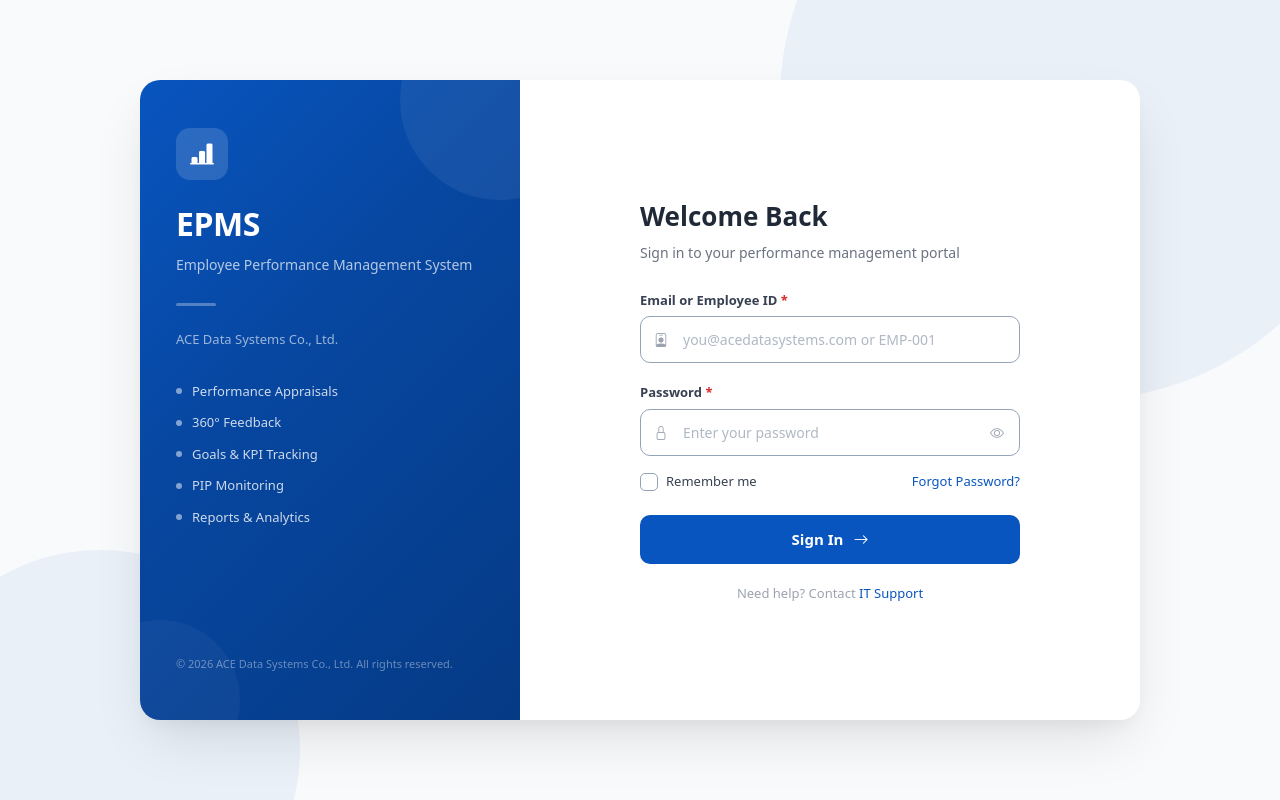
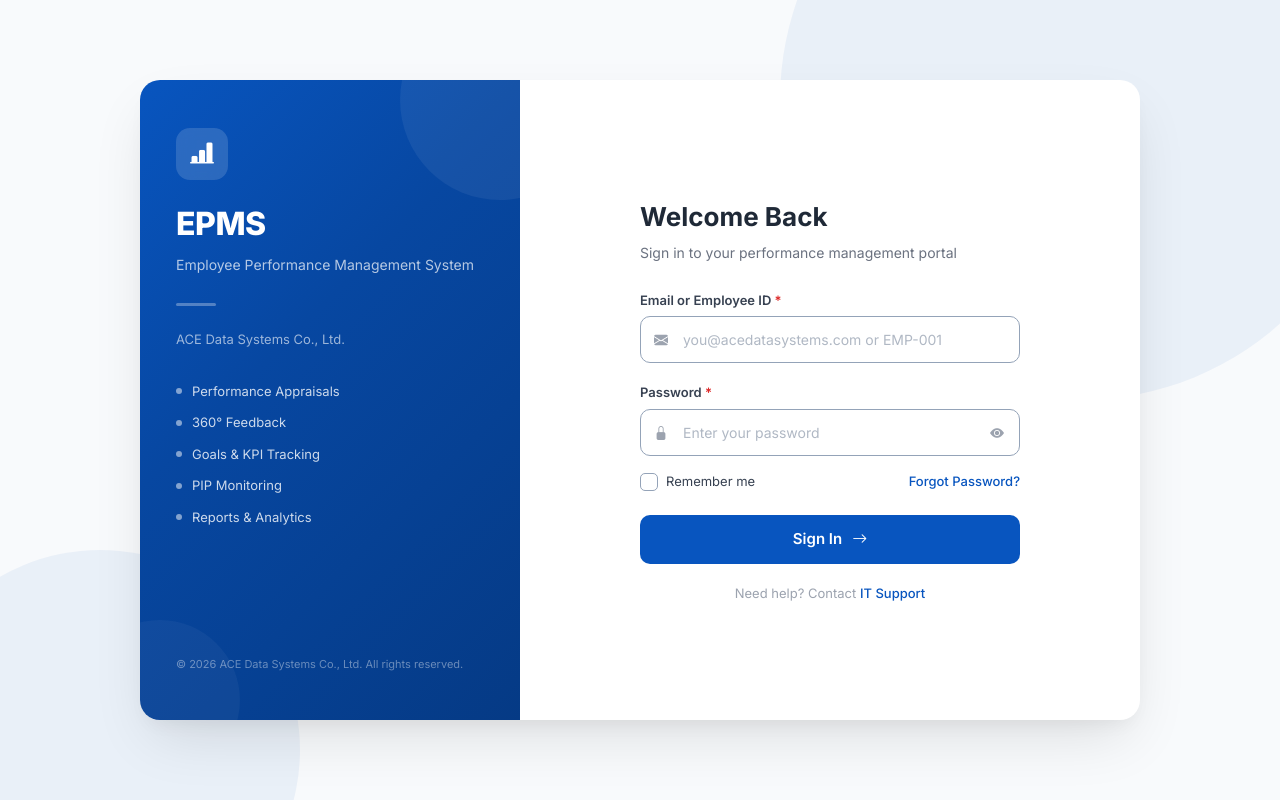
Before and after one commit to thaw98/employee-performance-management-system, a React (Vite) app in the folder frontend/: page /login in a window 1280 px wide. Built offline with nearby package versions, Linux system fonts and the light colour scheme; no server answers.

Commit message:
change font and icon

```diff
--- a/frontend/index.html
+++ b/frontend/index.html
@@ -5,6 +5,12 @@
     <link rel="icon" type="image/svg+xml" href="/favicon.svg" />
     <meta name="viewport" content="width=device-width, initial-scale=1.0" />
     <title>EPMS — Ace Data Systems Ltd.</title>
+    <link rel="preconnect" href="https://fonts.googleapis.com" />
+    <link rel="preconnect" href="https://fonts.gstatic.com" crossorigin />
+    <link
+      href="https://fonts.googleapis.com/css2?family=Inter:wght@400;500;600;700;800&display=swap"
+      rel="stylesheet"
+    />
   </head>
   <body>
     <div id="root"></div>
--- a/frontend/src/components/auth/LoginForm.tsx
+++ b/frontend/src/components/auth/LoginForm.tsx
@@ -73,7 +73,7 @@ export function LoginForm() {
 
       {alertMessage ? (
         <div className="epms-login-error" role="alert">
-          <i className="bi bi-exclamation-circle" aria-hidden />
+          <i className="bi bi-exclamation-circle-fill" aria-hidden />
           <span>{alertMessage}</span>
         </div>
       ) : null}
@@ -89,7 +89,7 @@ export function LoginForm() {
           </label>
           <div className="epms-login-input-wrapper">
             <span className="epms-login-input-icon">
-              <i className="bi bi-person-badge" aria-hidden />
+              <i className="bi bi-envelope-fill" aria-hidden />
             </span>
             <input
               id="identifier"
@@ -109,7 +109,7 @@ export function LoginForm() {
           </label>
           <div className="epms-login-input-wrapper">
             <span className="epms-login-input-icon">
-              <i className="bi bi-lock" aria-hidden />
+              <i className="bi bi-lock-fill" aria-hidden />
             </span>
             <input
               id="password"
@@ -128,7 +128,7 @@ export function LoginForm() {
               aria-label={showPassword ? 'Hide password' : 'Show password'}
             >
               <i
-                className={`bi ${showPassword ? 'bi-eye-slash' : 'bi-eye'}`}
+                className={`bi ${showPassword ? 'bi-eye-slash-fill' : 'bi-eye-fill'}`}
                 aria-hidden
               />
             </button>
--- a/frontend/src/index.css
+++ b/frontend/src/index.css
@@ -5,11 +5,7 @@
 body {
   margin: 0;
   min-height: 100vh;
-  font-family:
-    system-ui,
-    'Segoe UI',
-    Roboto,
-    sans-serif;
+  font-family: 'Inter', sans-serif;
 }
 
 #root {
@@ -281,7 +277,7 @@ body {
   align-items: center;
 }
 
-.epms-login-input-wrapper:focus-within .epms-login-input-icon {
+.epms-login-input-wrapper:has(.epms-login-input:focus) .epms-login-input-icon {
   color: #0855bf;
 }
 
```
Also changed, not shown: 1 other file (tests, documents, lock files or other folders).
